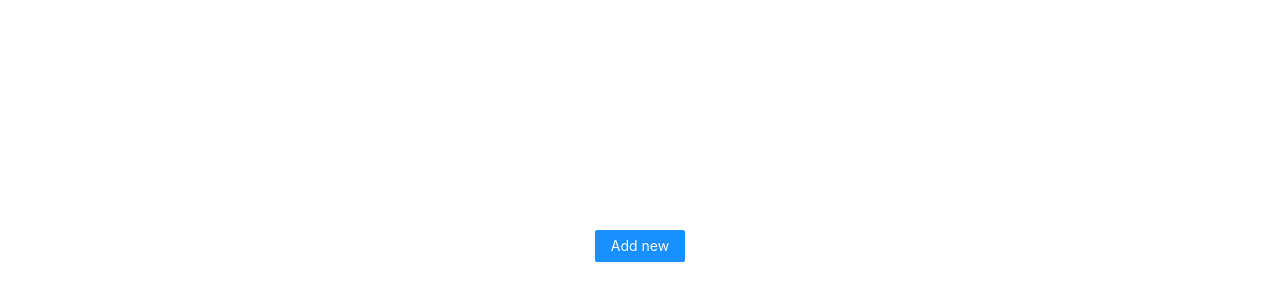
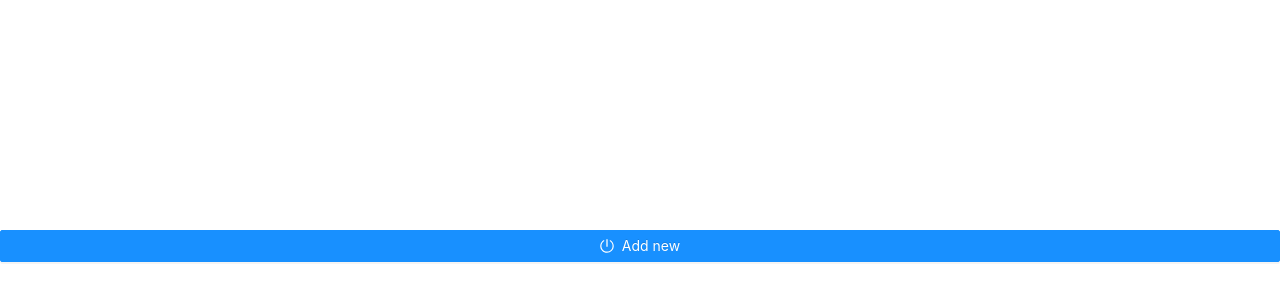
Before and after one commit to phucvu-1999/learning-antd, a React (Create React App) app: page / in a window 1280 px wide. Shown: the part 154-454 px from the top of the page. Built offline with nearby package versions, Linux system fonts and the light colour scheme.

Commit message:
Learning antd button

```diff
--- a/package.json
+++ b/package.json
@@ -3,6 +3,7 @@
   "version": "0.1.0",
   "private": true,
   "dependencies": {
+    "@ant-design/icons": "^4.7.0",
     "@testing-library/jest-dom": "^5.14.1",
     "@testing-library/react": "^13.0.0",
     "@testing-library/user-event": "^13.2.1",
--- a/src/App.tsx
+++ b/src/App.tsx
@@ -1,14 +1,33 @@
-import React from "react";
-import { Table, Button } from "antd";
+import React, { useState } from "react";
+import { Button } from "antd";
+import { PoweroffOutlined } from "@ant-design/icons";
 
 import "antd/dist/antd.css";
 import "./App.css";
 
 function App() {
+  const [loading, setLoading] = useState(false);
+
+  const onBtnClick = () => {
+    setLoading(true);
+
+    setTimeout(() => {
+      setLoading(false);
+    }, 2000);
+  };
+
   return (
     <div className="App">
       <header className="App-header">
-        <Button type="primary">Add new </Button>
+        <Button
+          type="primary"
+          icon={<PoweroffOutlined />}
+          block
+          onClick={onBtnClick}
+          loading={loading}
+        >
+          Add new
+        </Button>
       </header>
     </div>
   );
```
